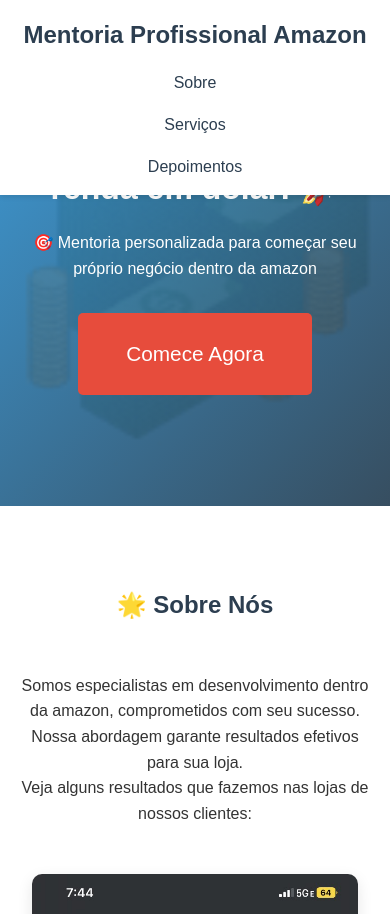
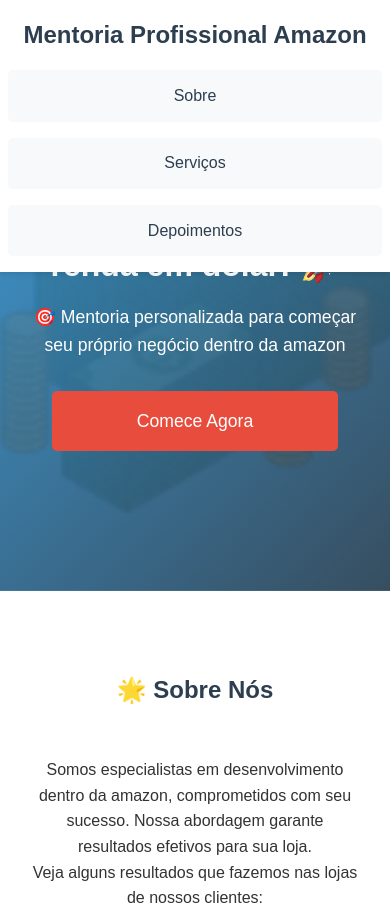
Before and after one commit to tavaresgu/Mentoria, a plain HTML site: page index.html in a window 390 px wide. Shown: the top 914 px of the page. Drawn offline with Linux system fonts and the light colour scheme.

Commit message:
Update styles.css

```diff
--- a/styles.css
+++ b/styles.css
@@ -268,22 +268,70 @@
 }
 
 @media (max-width: 768px) {
+    .header {
+        padding: 0.5rem 0;
+    }
+
     .nav-container {
         flex-direction: column;
         gap: 1rem;
+        padding: 0.5rem;
     }
 
     .nav-links {
         flex-direction: column;
         text-align: center;
         gap: 1rem;
+        width: 100%;
+    }
+
+    .nav-links a {
+        display: block;
+        padding: 0.8rem;
+        background-color: #f8f9fa;
+        border-radius: 5px;
+    }
+
+    .hero {
+        height: 70vh;
+        padding-top: 4rem;
     }
 
     .hero h1 {
         font-size: 2rem;
+        line-height: 1.3;
     }
 
     .hero p {
-        font-size: 1rem;
+        font-size: 1.1rem;
+        padding: 0 1rem;
+    }
+
+    .cta-button {
+        padding: 1rem 2rem;
+        font-size: 1.1rem;
+        width: 80%;
+        max-width: 300px;
+    }
+
+    .service-card {
+        padding: 1.5rem;
+    }
+
+    .service-card h3 {
+        font-size: 1.5rem;
+    }
+
+    .about-content p {
+        padding: 0 1rem;
+    }
+
+    .testimonial-card {
+        padding: 1.5rem;
+    }
+
+    .social-buttons {
+        flex-wrap: wrap;
+        justify-content: center;
     }
 }
```
